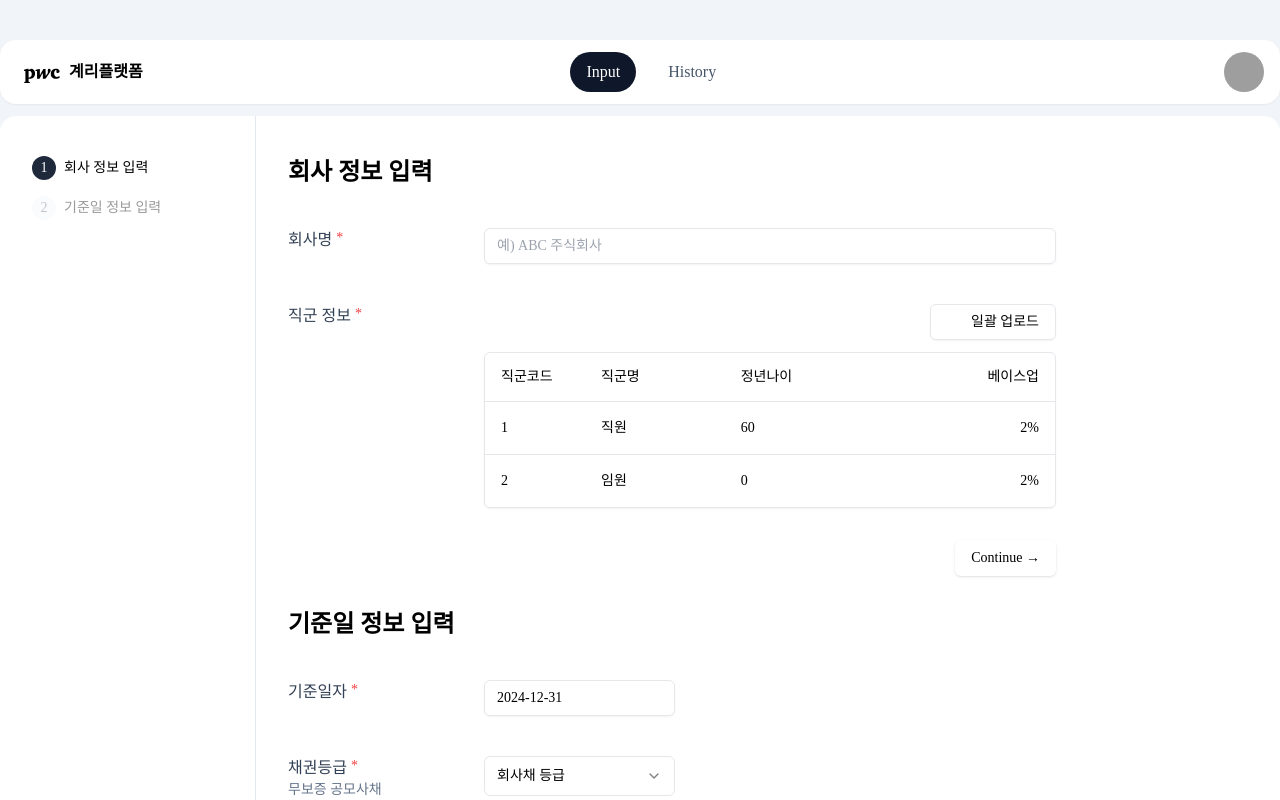
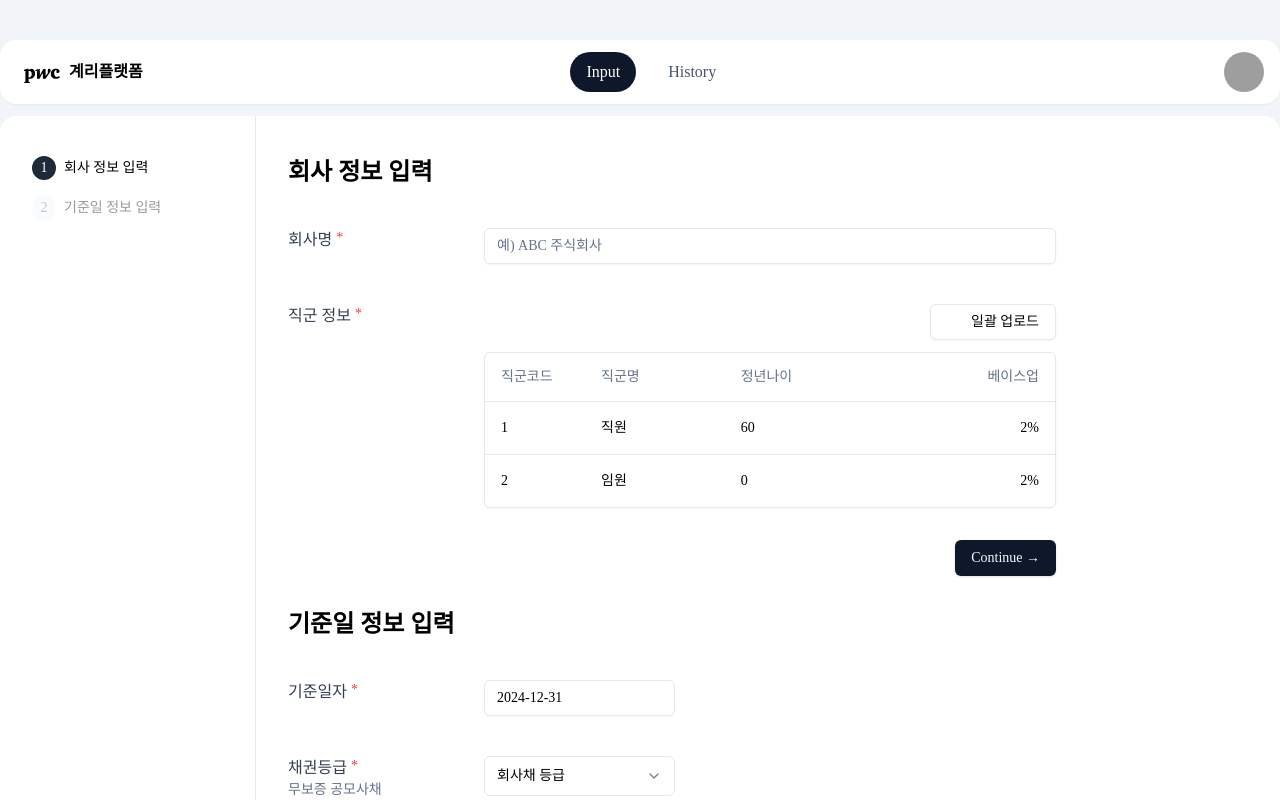
Before and after one commit to saanmin/Project-Gary, a Next.js app: page / in a window 1280 px wide. Shown: the top 800 px of the page. Built offline with nearby package versions, Linux system fonts and the light colour scheme; grey boxes are pictures that could not be loaded; some icons are missing; a web font is replaced by a local one.

Commit message:
tailwind config 수정

```diff
--- a/tailwind.config.mjs
+++ b/tailwind.config.mjs
@@ -1,17 +1,50 @@
 /** @type {import('tailwindcss').Config} */
 export default {
+  darkMode: ["class"],
   content: [
-    "./src/pages/**/*.{js,ts,jsx,tsx,mdx}",
-    "./src/components/**/*.{js,ts,jsx,tsx,mdx}",
-    "./src/app/**/*.{js,ts,jsx,tsx,mdx}",
+    "./index.html",
+    "./src/**/*.{js,ts,jsx,tsx}",
   ],
   theme: {
     extend: {
       colors: {
-        background: "var(--background)",
-        foreground: "var(--foreground)",
+        border: "hsl(var(--border))",
+        input: "hsl(var(--input))",
+        ring: "hsl(var(--ring))",
+        background: "hsl(var(--background))",
+        foreground: "hsl(var(--foreground))",
+        primary: {
+          DEFAULT: "hsl(var(--primary))",
+          foreground: "hsl(var(--primary-foreground))",
+        },
+        secondary: {
+          DEFAULT: "hsl(var(--secondary))",
+          foreground: "hsl(var(--secondary-foreground))",
+        },
+        destructive: {
+          DEFAULT: "hsl(var(--destructive))",
+          foreground: "hsl(var(--destructive-foreground))",
+        },
+        muted: {
+          DEFAULT: "hsl(var(--muted))",
+          foreground: "hsl(var(--muted-foreground))",
+        },
+        accent: {
+          DEFAULT: "hsl(var(--accent))",
+          foreground: "hsl(var(--accent-foreground))",
+        },
+        popover: {
+          DEFAULT: "hsl(var(--popover))",
+          foreground: "hsl(var(--popover-foreground))",
+        },
+        card: {
+          DEFAULT: "hsl(var(--card))",
+          foreground: "hsl(var(--card-foreground))",
+        },
       },
     },
   },
-  plugins: [],
-};
+  plugins: [
+    require('@tailwindcss/forms'),
+  ],
+}
```
